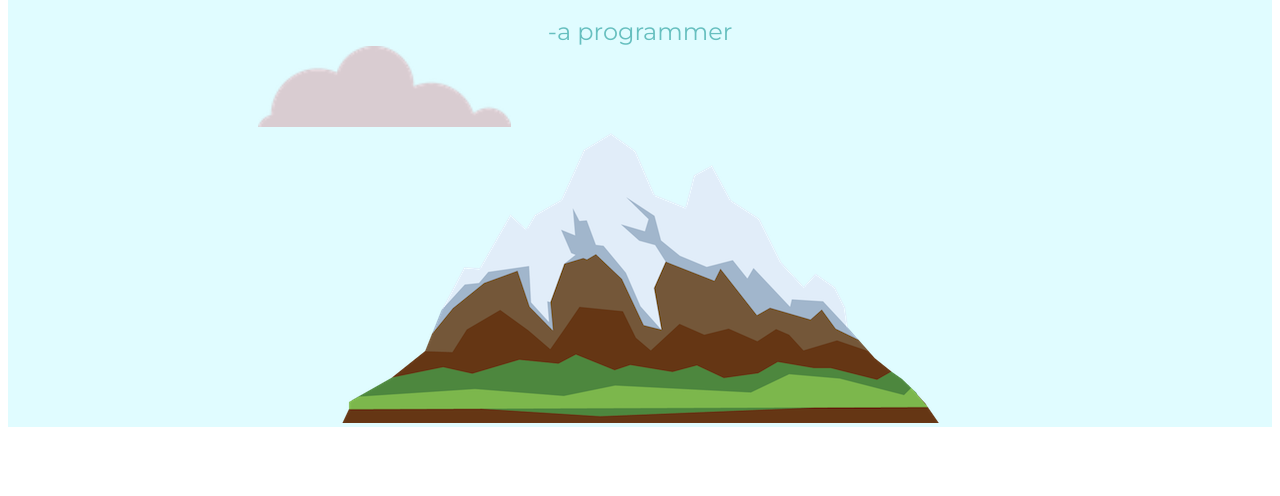
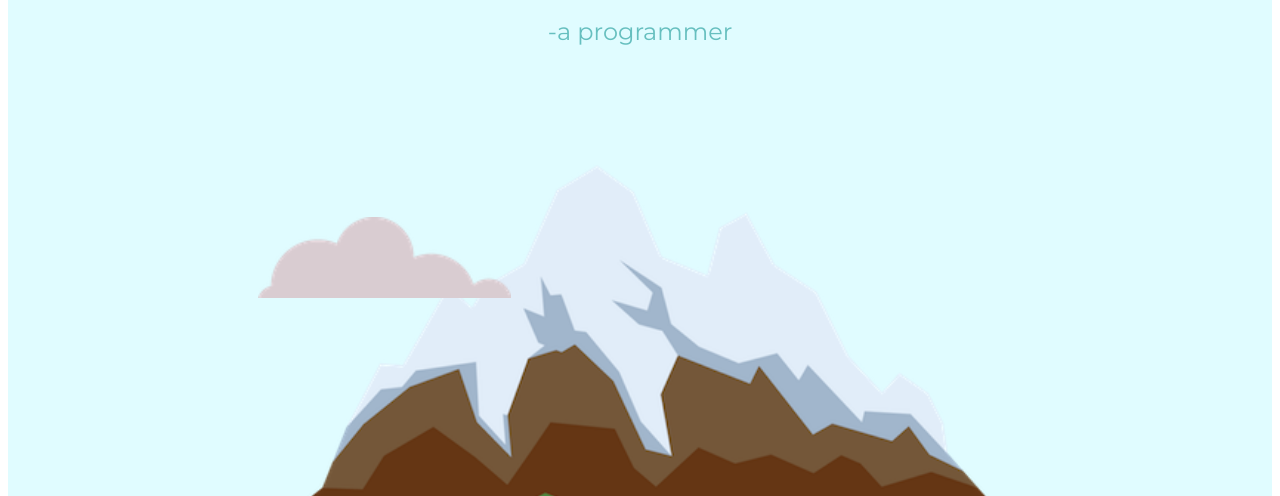
Before and after one commit to palakyadav1807/personal_site, a plain HTML site: page index.html in a window 1280 px wide. Shown: the part 243-739 px from the top of the page. Drawn offline with Linux system fonts and the light colour scheme.

Commit message:
Update index.html

```diff
--- a/index.html
+++ b/index.html
@@ -17,7 +17,7 @@
       <h1 style="font-size: 5.625rem">I'm Palak</h1>
       <p ><h2 >-a programmer</h2></p>
       <img style="width:20%"class="bottom-cloud"src="images/cloud.png" alt="cloud-image">
-      <img src="images/mountain.png" alt="mountain-image"class="mountain">
+      <img style="width:70%"src="images/mountain.png" alt="mountain-image"class="mountain">
     </div><br><br><br><br>
     <div class="middle-container">
       <div class="profile">
```
